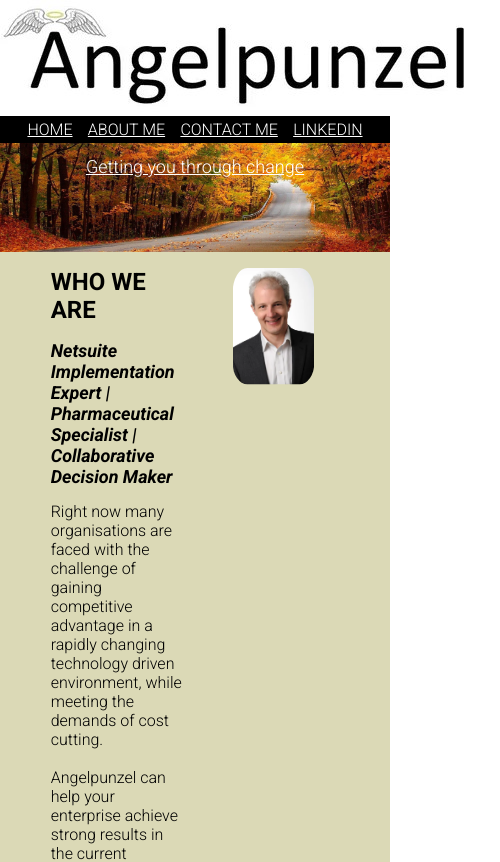
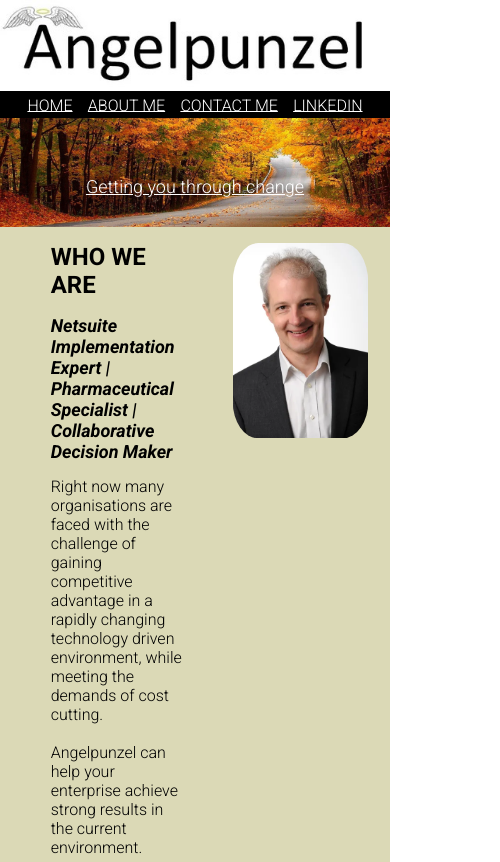
Before and after one commit to zu213/angelpunzel, a React (Create React App) app: page / in a window 390 px wide. Shown: the top 862 px of the page, 500 px wide, since content can reach past the window. Built offline with nearby package versions, Linux system fonts and the light colour scheme; no server answers.

Commit message:
more mobile style edits

```diff
--- a/src/css/App.css
+++ b/src/css/App.css
@@ -11,6 +11,12 @@
   height: 80%;
   width: auto;
   padding: 0;
+}
+
+@media only screen and (max-width: 400px) {
+  .top-picture img {
+    width: 100%;
+  }
 }
 
 
--- a/src/css/Home.css
+++ b/src/css/Home.css
@@ -19,7 +19,7 @@
   position: absolute;
   text-align: center;
   width: 100%;
-  top: 30vw;
+  top: 20vw;
   -webkit-user-select: none; /* Safari */
   -moz-user-select: none; /* Firefox */
   -ms-user-select: none; /* IE10+/Edge */
@@ -27,9 +27,25 @@
 
 }
 
+@media only screen and (max-width: 800px) {
+  .centered-banner {
+    top: 30vw;
+    font-size: large;
+  }
+}
+
 @media only screen and (max-width: 600px) {
   .centered-banner {
     top: 40vw;
+    font-size: large;
+  }
+}
+
+
+
+@media only screen and (max-width: 300px) {
+  .centered-banner {
+    top: 50vw;
     font-size: large;
   }
 }
@@ -68,3 +84,14 @@
   height: 30vw;
   width: auto;
 }
+
+@media only screen and (max-width: 400px) {
+  .centered-banner {
+    top: 45vw;
+    font-size: large;
+  }
+
+  .portrait {
+    height: 50vw;
+  }
+}
```
